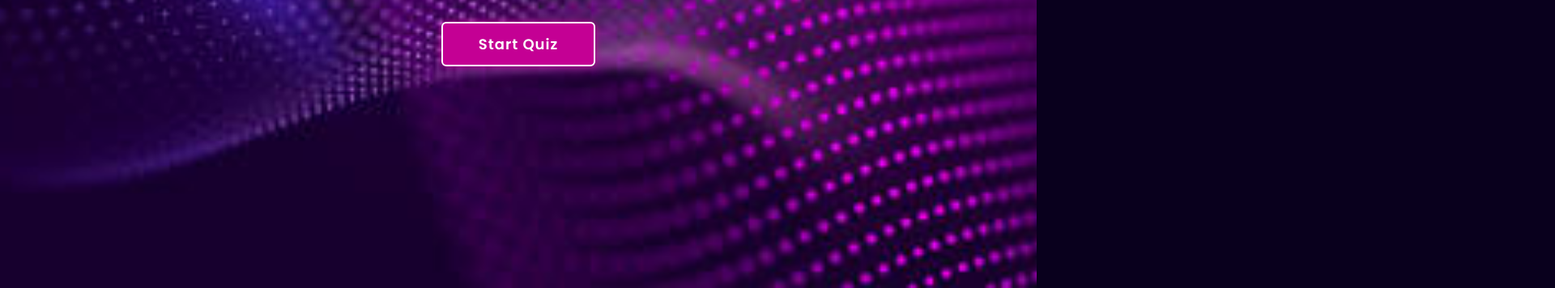
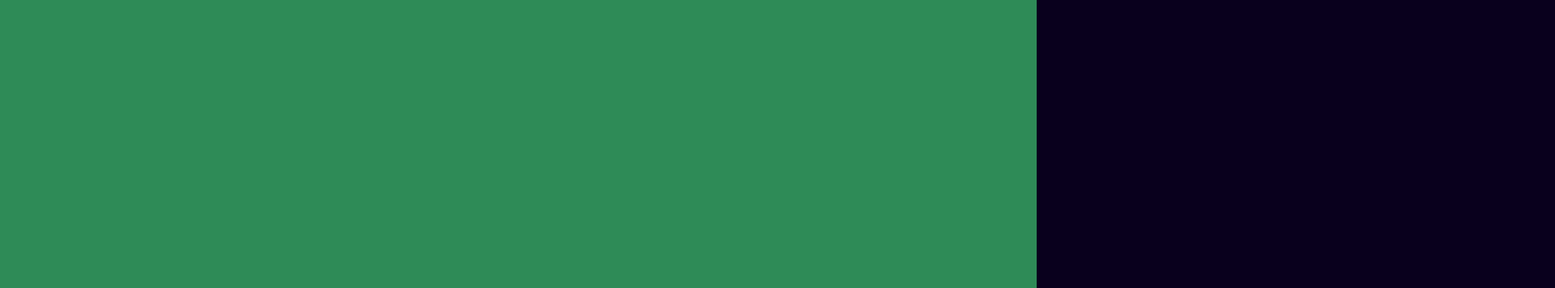
Before and after one commit to Jonnie254/Quiz-website, a plain HTML site: page index.html in a window 1280 px wide. Shown: the part 444-800 px from the top of the page at 81% size, 1920 px wide, since content can reach past the window. Drawn offline with Linux system fonts and the light colour scheme.

Commit message:
added some codes

```diff
--- a/index.html
+++ b/index.html
@@ -21,7 +21,9 @@
         </header>
         <div class="container">
             <section class="quiz-section">
+                <div class="quiz-box">
 
+                </div>
             </section>
             <section class="home">
                 <div class="home-content">
--- a/index.js
+++ b/index.js
@@ -1,7 +1,10 @@
+//assigning the variables
 const startBtn = document.querySelector('.start-btn');
 const popupInfo = document.querySelector('.popup-info');
 const exitBtn = document.querySelector('.exit-btn');
 const main = document.querySelector('.main');
+const continueBtn = document.querySelector(".continue-btn");
+const quizSection = document.querySelector('.quiz-section');
 
 // Add a click event listener to the startBtn element
 startBtn.onclick = () => {
@@ -15,3 +18,10 @@ exitBtn.onclick = () => {
     popupInfo.classList.remove('active');
     main.classList.remove('active');
 }
+
+//Add a click event listener to the continuebtn element
+continueBtn.onclick = () => {
+    quizSection.classList.add('active');
+    popupInfo.classList.remove('active');
+    main.classList.remove('active');
+}
--- a/style.css
+++ b/style.css
@@ -8,6 +8,7 @@
 body{
     color:white;
     background: #09001d;
+    overflow: hidden;
 }
 /* styling for the header */
 .header{
@@ -53,9 +54,17 @@ body{
     filter: blur(15px);
     pointer-events: none;
 }
+
+/*Styling for the container section*/
+.container{
+    display: flex;
+    height:100vh;
+    width:200%;
+}
 /*Styling for the home section*/
 .home{
-    height:100vh;
+    position:relative;
+    left:-50%;
     width:100%;
     display: flex;
     justify-content: center;
@@ -164,3 +173,18 @@ body{
     background:#950170;
     border-color: #950170;
  }
+
+ /*styling for the quiz-section*/
+ .quiz-section{
+    position:relative;
+    /*left:-50%;*/
+    left:0;
+    width:100%;
+    background: seagreen;
+    transition: .8s ease-in-out;
+    transition-delay: .25s;
+    z-index:100;
+ }
+ .quiz-section.active{
+    left:0;
+ }
```
